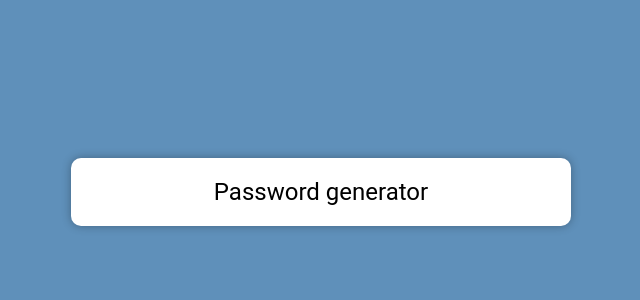
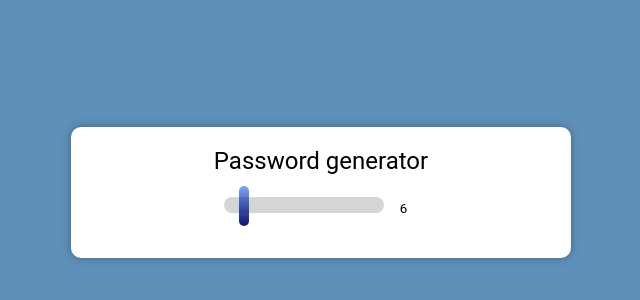
Before and after one commit to Neordan/password-generator, a plain HTML site: page index.html in a window 1280 px wide. Shown: the part 208-508 px from the top of the page, without its empty margins (319-959 px from the left). Drawn offline with Linux system fonts and the light colour scheme.

Commit message:
Add input range and input text for display a password length

```diff
--- a/css/main.css
+++ b/css/main.css
@@ -5,7 +5,7 @@
   outline: none;
   text-decoration: none;
   list-style: none;
-    font-family: 'Roboto', sans-serif;
+  font-family: "Roboto", sans-serif;
   text-align: center;
 }
 
@@ -33,3 +33,40 @@ body {
   font-size: 1.5rem;
   width: 100%;
 }
+.range-container {
+  margin: 20px 0;
+}
+input[type="range"] {
+  -webkit-appearance: none;
+  appearance: none;
+  width: 160px;
+  background: #d4d5d5;
+  border-radius: 50px;
+}
+input[type="range"]::-webkit-slider-runnable-track {
+    height: 16px;
+}
+input[type="range"]::-webkit-slider-thumb {
+  -webkit-appearance: none;
+  appearance: none;
+  width: 10px;
+  height: 40px;
+  background: linear-gradient(
+    to bottom,
+    rgba(59, 117, 243, 0.65) 0%,
+    rgba(2, 5, 104, 0.95) 100%
+  );
+  border-radius: 18px;
+  transform: translateY(-11px);
+  transition: 0.15s ease;
+  cursor: grab;
+}
+input[type="range"]::-webkit-slider-thumb:active {
+  cursor: grabbing;
+  transform: scale(1.2) translateY(-9px);
+}
+#display-password-length {
+  width: 30px;
+  background: transparent;
+  border: none;
+}
--- a/index.html
+++ b/index.html
@@ -11,6 +11,10 @@
 <body>
     <div class="container">
         <input type="text" id="password-output" value="Password generator" readonly>
+        <div class="range-container">
+            <input type="range" id=password-range" min="4" max="24" value="6">
+            <input type="text" id="display-password-length" value="6" readonly>
+        </div>
     </div>
-</body>
+    </body>
 </html>
```
Lines whose indentation alone changed are shown as unchanged.
